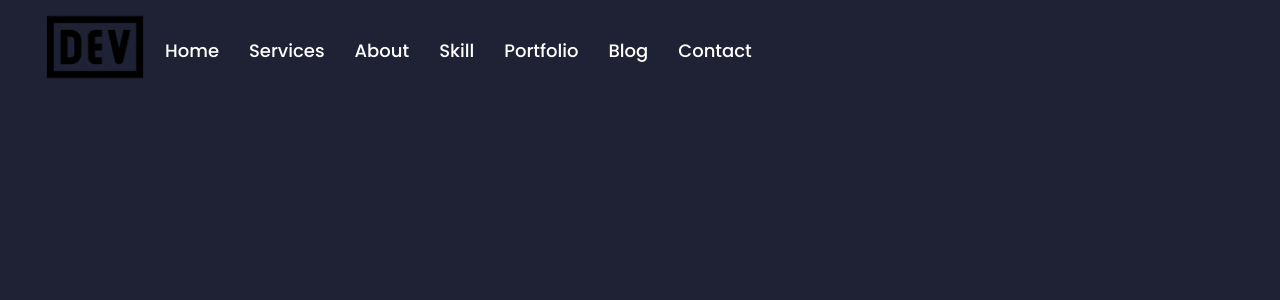
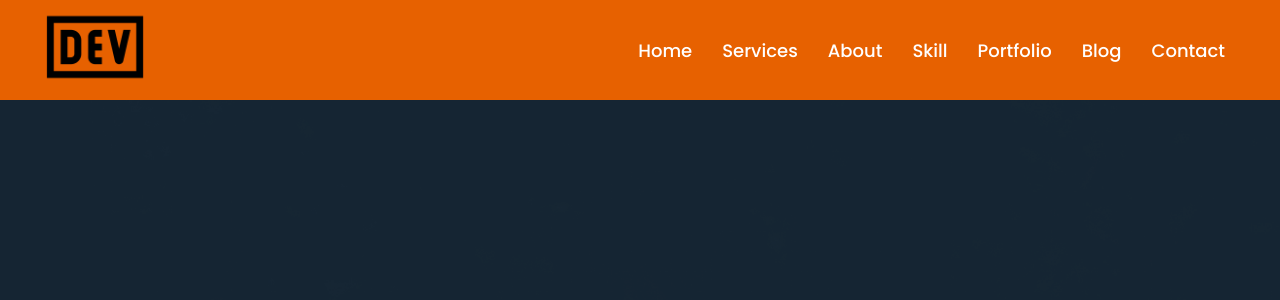
Before and after one commit to gabi-lovera/my-page, a React (Create React App) app in the folder myapp/: page / in a window 1280 px wide. Shown: the top 300 px of the page. Built offline with nearby package versions, Linux system fonts and the light colour scheme.

Commit message:
fix navbar

```diff
--- a/myapp/src/App.css
+++ b/myapp/src/App.css
@@ -18,10 +18,10 @@ body{
 
 .navbar{
   width: 100%;
-  height: 100%;
+  height: 100px;
   position: fixed;
   top: 0;
-  background: #1f2235;
+  background: #E76100;
   z-index: 1;
 
 }
@@ -30,6 +30,7 @@ body{
   display: flex;
   height: 100px;
   align-items: center;
+  justify-content: space-between;
 }
 .navbar__left-logo img{
 width: 110px;
--- a/myapp/src/components/Nav.js
+++ b/myapp/src/components/Nav.js
@@ -38,4 +38,4 @@ export const Nav = () => {
       </nav>
     );
 }
-export default Nav
+export default Nav;
```
